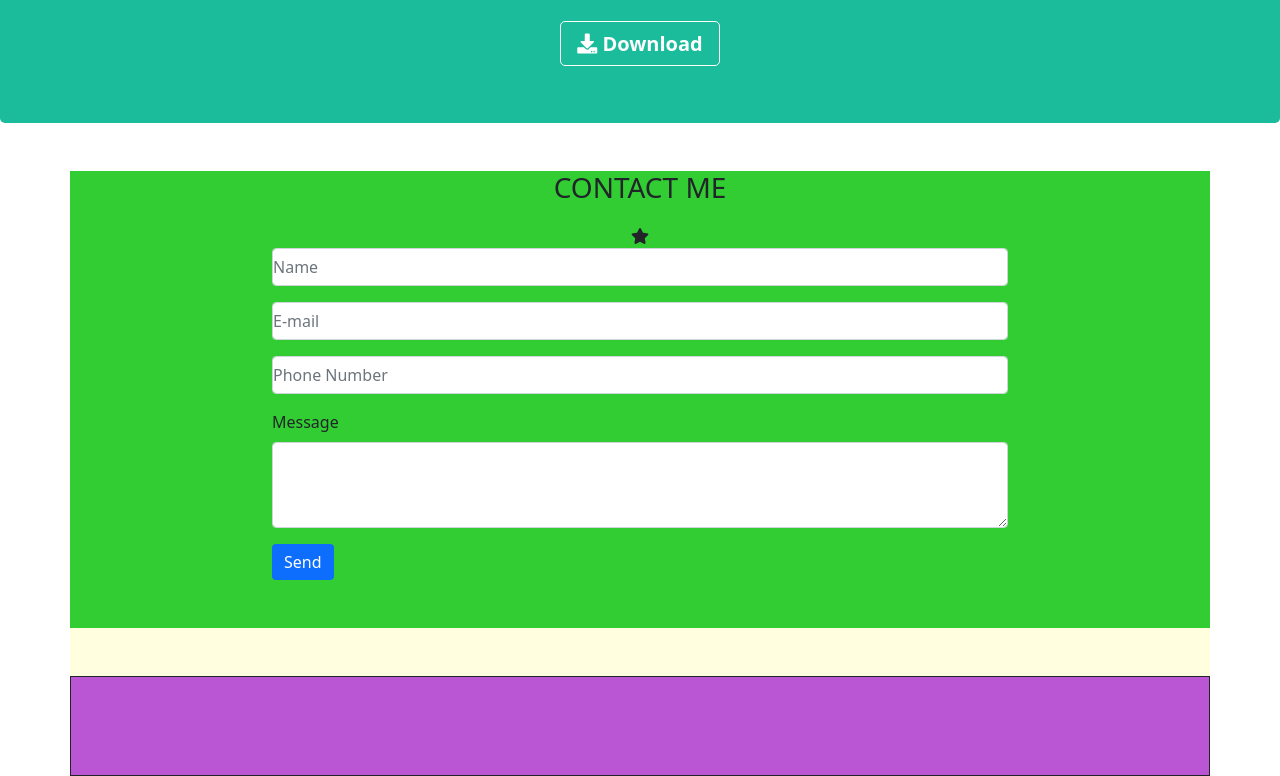
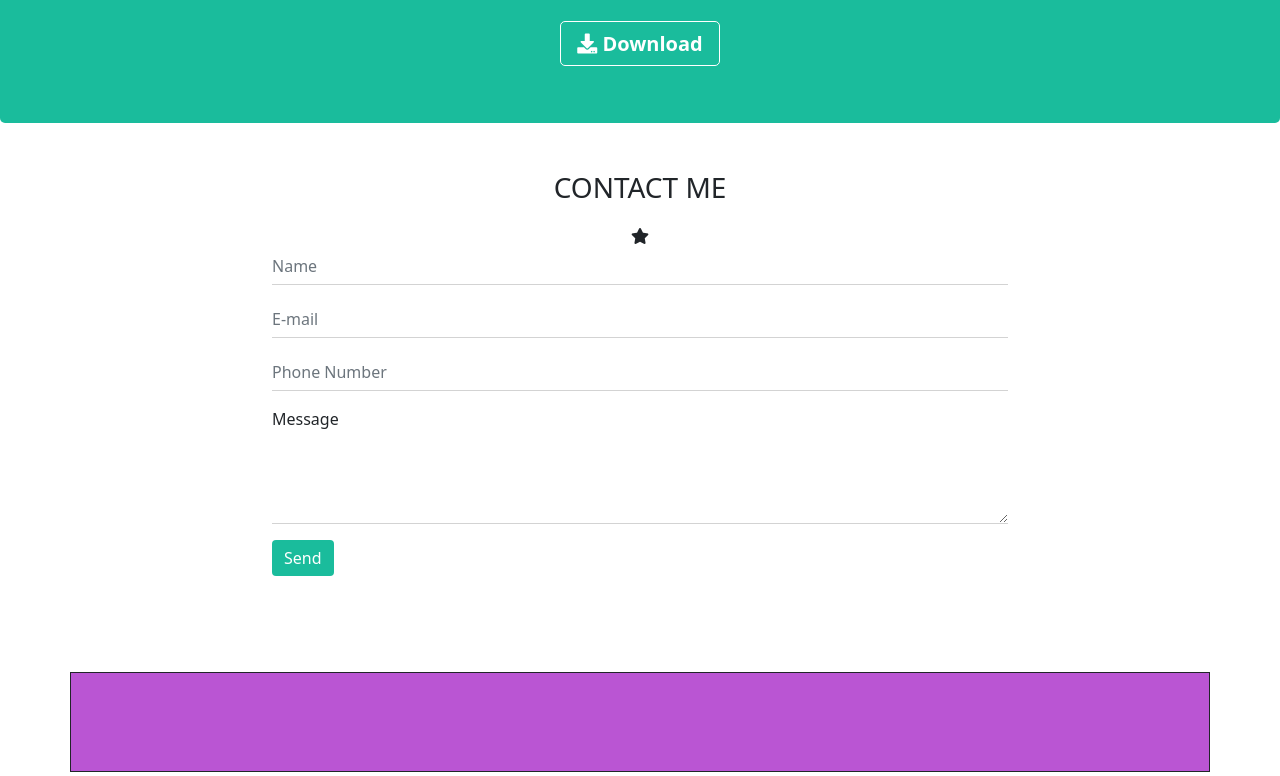
Before and after one commit to MarcoSalvatore91/html-css-bootstrap-freelancer, a plain HTML site: page index.html in a window 1280 px wide. Shown: the part 1670-2446 px from the top of the page. Drawn offline with nearby package versions, Linux system fonts and the light colour scheme.

Commit message:
section contact

```diff
--- a/css/style.css
+++ b/css/style.css
@@ -28,17 +28,19 @@
     cursor: pointer;
 }
 
-.contact {
-    background-color: limegreen;
+/* Contact */
+
+#section-contact .form-control {
+    border: none;
+    border-bottom: 1px solid lightgrey;
+    border-radius: 0;
 }
 
-.contact .contact-h {
-    height: 400px;
+#section-contact .btn-primary {
+    background-color: rgb(26,188,156);
 }
 
-footer .social {
-    background-color: lightyellow;
-}
+/* Footer */
 
 footer .social-h {
     height: 150px;
@@ -48,9 +50,3 @@ footer .copyright {
     height: 100px;
     background-color: mediumorchid;
 }
-
-@media screen and (min-width: 992px) {
-    .margin-lg {
-        margin: 0 100px;
-    }
-}
```
